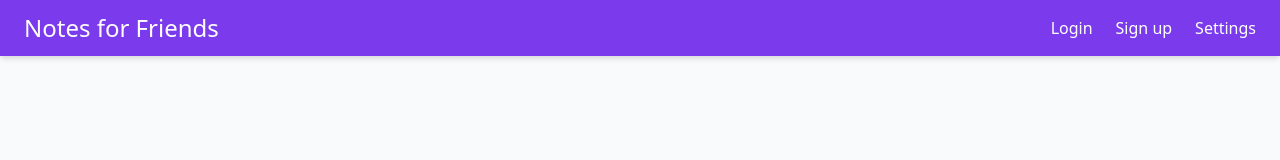
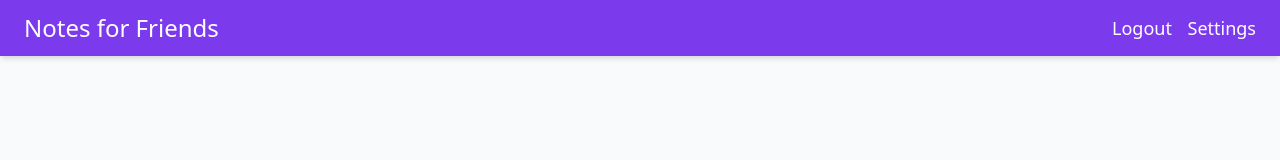
Before and after one commit to blayzestone/notes-for-friends, a React (Create React App) app: page /signup in a window 1280 px wide. Both pictures are taken after typing "Sample", "Sample", "5", "Sample", "Sample123" into the empty fields and a click on the button "Submit". Shown: the top 160 px of the page. Built offline with nearby package versions, Linux system fonts and the light colour scheme.

Commit message:
add login / logout functionality

```diff
--- a/src/components/App.js
+++ b/src/components/App.js
@@ -1,7 +1,8 @@
 import { useState } from "react";
-import { Link, Switch, Route } from "react-router-dom";
+import { Switch, Route } from "react-router-dom";
 import Signup from "./Signup";
 import CardList from "./CardList";
+import Header from "./Header";
 import IdContext from "../contexts/IdContext";
 
 function App() {
@@ -9,23 +10,8 @@ function App() {
 
   return (
     <div className="w-full h-screen flex justify-center items-center bg-gray-50">
-      <header className="absolute left-0 top-0 w-full flex justify-between items-center bg-purple-600 text-white py-3 px-6 shadow-md">
-        <Link className="text-2xl hover:opacity-50" to="/">
-          <h1>Notes for Friends</h1>
-        </Link>
-        <nav className="w-1/6 flex justify-between">
-          <Link className="hover:opacity-50" to="/login">
-            Login
-          </Link>
-          <Link className="hover:opacity-50" to="/signup">
-            Sign up
-          </Link>
-          <Link className="hover:opacity-50" to="/settings">
-            Settings
-          </Link>
-        </nav>
-      </header>
       <IdContext.Provider value={id}>
+        <Header />
         <Switch>
           <Route path="/user/:id">user</Route>
           <Route path="/settings">
--- /dev/null
+++ b/src/components/Header.js
@@ -0,0 +1,37 @@
+import { useContext } from "react";
+import { Link } from "react-router-dom";
+import IdContext from "../contexts/IdContext";
+
+const Header = () => {
+  const [id, setId] = useContext(IdContext);
+  return (
+    <header className="absolute left-0 top-0 w-full flex justify-between items-center bg-purple-600 text-white py-3 px-6 shadow-md">
+      <Link className="text-2xl hover:opacity-50" to="/">
+        <h1>Notes for Friends</h1>
+      </Link>
+      <nav className="w-1/3 text-xl md:text-lg md:w-36 flex justify-between">
+        {!id ? (
+          <>
+            <Link className="hover:opacity-50" to="/login">
+              Login
+            </Link>
+            <Link className="hover:opacity-50" to="/signup">
+              Sign up
+            </Link>
+          </>
+        ) : (
+          <>
+            <Link onClick={() => setId("")} className="hover:opacity-50" to="/">
+              Logout
+            </Link>
+            <Link className="hover:opacity-50" to="/settings">
+              Settings
+            </Link>
+          </>
+        )}
+      </nav>
+    </header>
+  );
+};
+
+export default Header;
```
